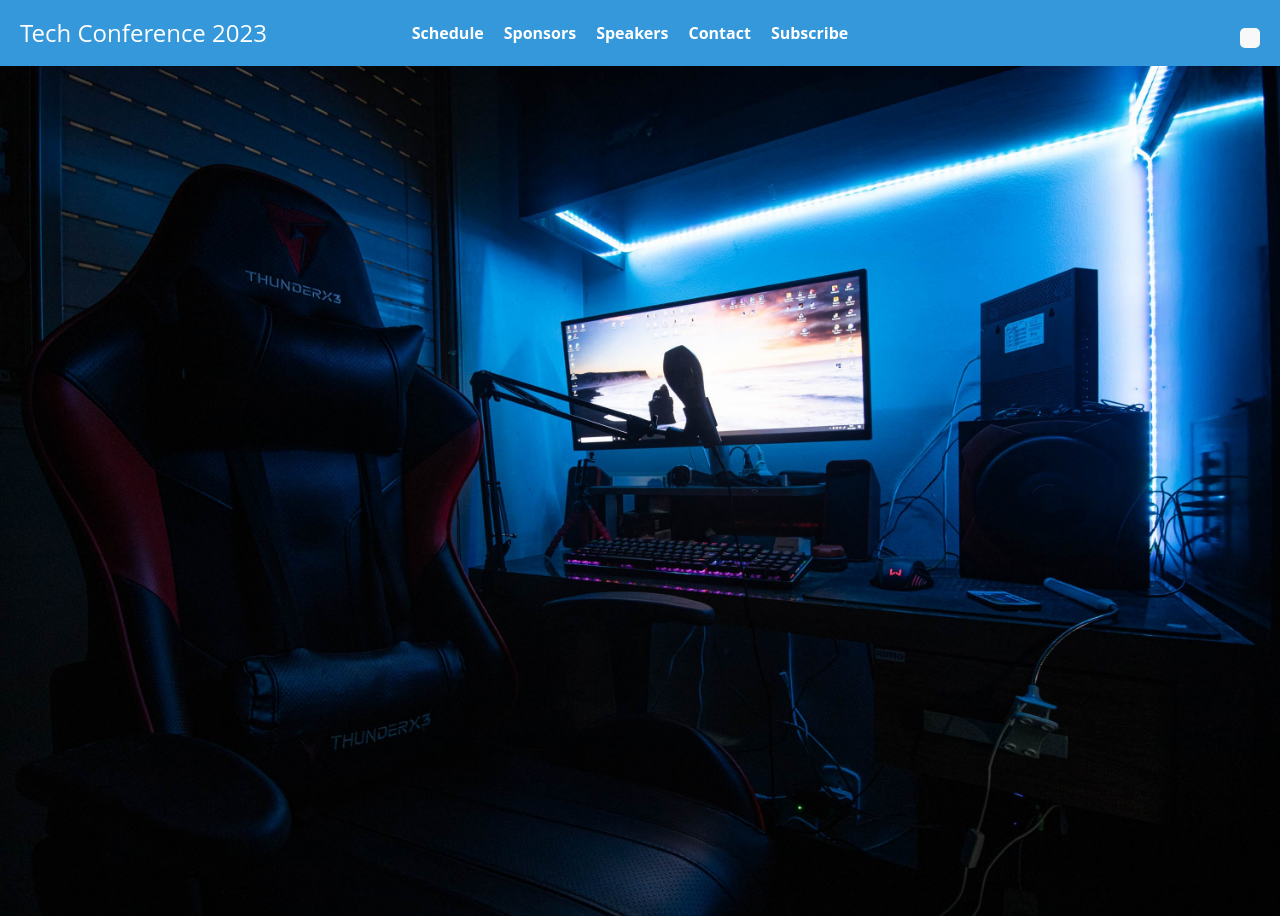
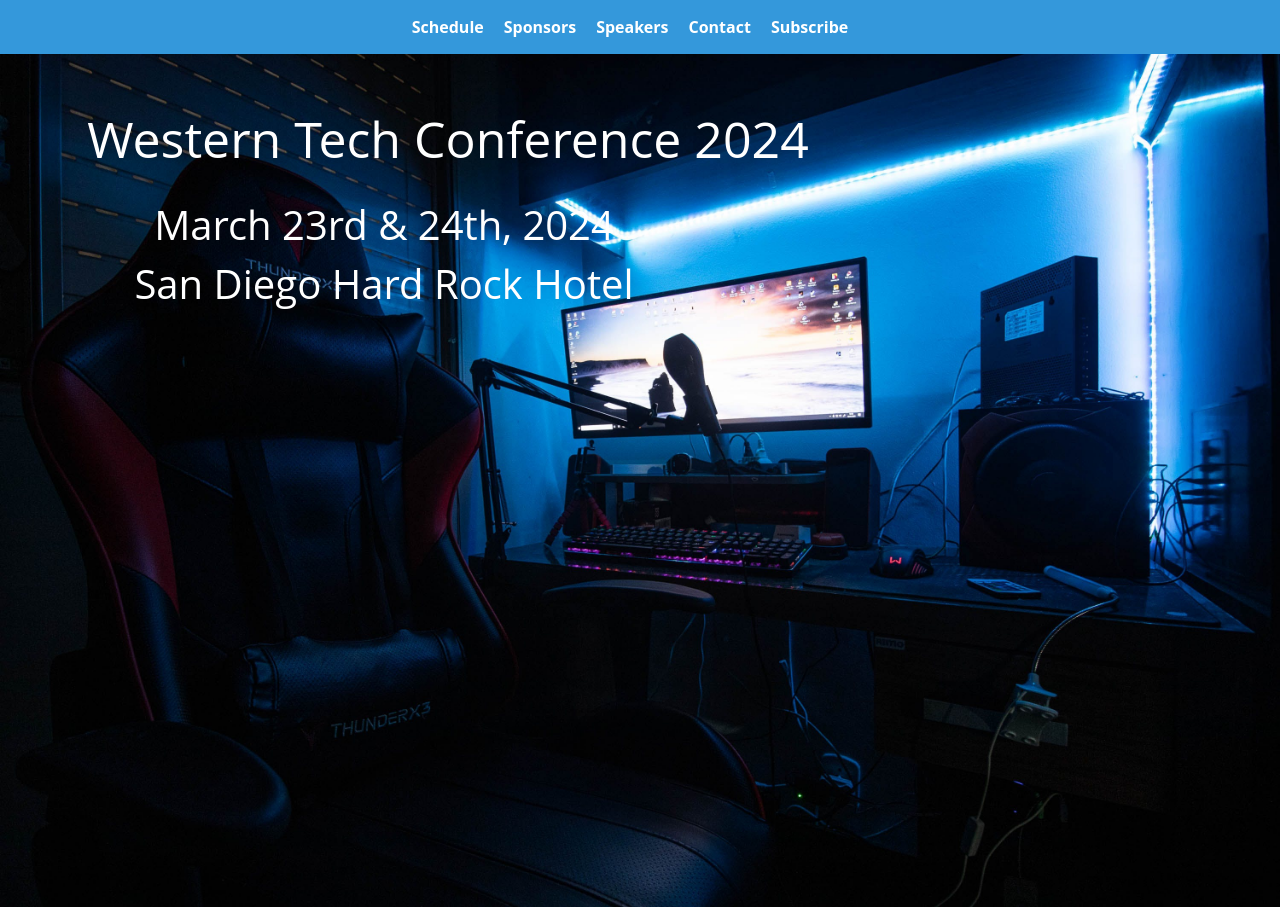
Before and after one commit to tswiley/GIT_418_Final, a plain HTML site: page index.html in a window 1280 px wide. Shown: the top 916 px of the page. Drawn offline with nearby package versions, Linux system fonts and the light colour scheme; no server answers.

Commit message:
changes to html and css

```diff
--- a/index.html
+++ b/index.html
@@ -11,7 +11,6 @@
 <body>
 
     <header>
-        <h1>Tech Conference 2023</h1>
         <nav>
             <ul>
                 <li><a href="#">Schedule</a></li>
@@ -26,6 +25,9 @@
 
     <main>
         <div class="home-intro">
+            <h1>Western Tech Conference 2024</h1>
+            <p class="intro-date">March 23rd & 24th, 2024</p>
+            <p class="intro-location">San Diego Hard Rock Hotel</p>
             <img id="intro-image" src="Images/techbackground.jpg" alt="Intro Image">
         </div>
         <div class="main-container">
--- a/script.js
+++ b/script.js
@@ -1,6 +1,4 @@
 document.addEventListener("DOMContentLoaded", function() {
-    // Function to fetch weather data from OpenWeather API
-    // Function to fetch weather data from OpenWeather API
 function fetchWeather() {
     const apiKey = '0dc3be9f41dc0baafe9f17469f061d46';
     const city = 'San Diego';
@@ -88,6 +86,13 @@ function fetchWeather() {
 
     // Set initial state for all tabs
     setInitialState(allTabs);
+
+
+// Call the fetchStackExchangeInfo function when the page loads
+document.addEventListener("DOMContentLoaded", function() {
+    fetchStackExchangeInfo();
+});
+
 
     const speakers = [
         {
--- a/styles.css
+++ b/styles.css
@@ -46,12 +46,6 @@ header {
   align-items: center; /* Center items vertically */
 }
 
-h1 {
-  grid-column: 1;
-  margin: 0;
-  font-size: 24px;
-}
-
 nav {
   grid-column: 2;
   display: flex;
@@ -82,26 +76,46 @@ nav a:hover {
   color: #ecf0f1;
 }
 
-#weather-info {
-  grid-column: 3;
-  font-size: 16px;
-  font-weight: bold;
-  color: #333;
-  background-color: #f8f8f8;
-  padding: 10px;
-  border-radius: 5px;
-  margin-top: 10px;
-  justify-self: end;
+/* Home Intro Styles */
+.home-intro {
+  position: relative;
+  text-align: center;
 }
 
+.home-intro h1 {
+  position: absolute;
+  top: 10%;
+  left: 35%;
+  transform: translate(-50%, -50%);
+  color: #fff;
+  z-index: 1;
+  font-size: 50px;
+}
 
+.home-intro .intro-date {
+  position: absolute;
+  top: 20%;
+  left: 30%;
+  transform: translate(-50%, -50%);
+  color: #fff;
+  z-index: 1;
+  font-size: 40px;
+}
 
+.home-intro .intro-location {
+  position: absolute;
+  top: 27%;
+  left: 30%;
+  transform: translate(-50%, -50%);
+  color: #fff;
+  z-index: 1;
+  font-size: 40px;
+}
 
-
-
-/* Home Intro Styles */
 .home-intro img {
-    max-width: 1280px;
+  max-width: 100%;
+  height: auto;
+  display: block;
 }
 
 /* Main Container Styles */
@@ -258,6 +272,34 @@ nav a:hover {
   transform: translateY(-5px);
 }
 
+/* Weather */
+
+.weather-info {
+  display: flex;
+  flex-direction:column;
+  font-size: 16px;
+  color: #333;
+  background-color: #f8f8f8;
+  padding: 10px;
+  border-radius: 5px;
+  margin-top: 10px;
+  text-align: center;
+  max-width: 400px;
+  margin: 0 auto;
+}
+
+#current-weather-card {
+  font-weight: bold;
+}
+
+#hourly-forecast-card {
+  font-style: italic;
+}
+
+#weather-maps-card {
+  font-weight: normal;
+}
+
 /* Sponsors Styles */
 #sponsors {
   padding-bottom: 50px;
@@ -294,7 +336,6 @@ nav a:hover {
 .sponsor-card:hover {
   transform: translateY(-5px);
 }
-
 
 /* Show sponsor cards with active class */
 .sponsor-tab-content .sponsor-card.active {
```
